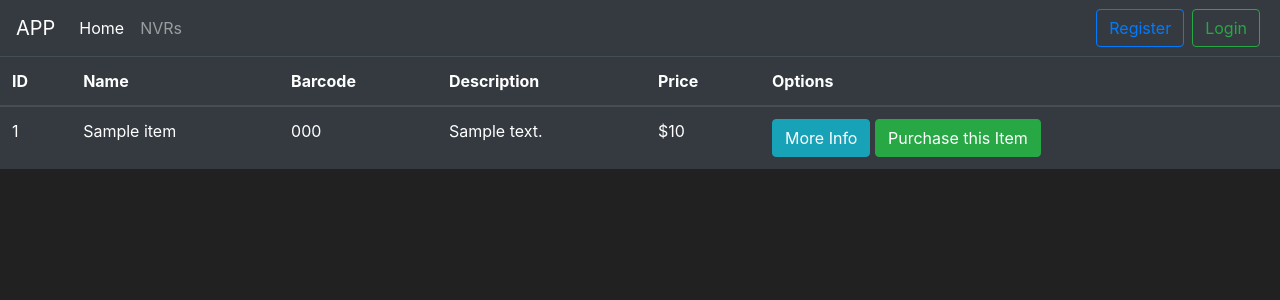
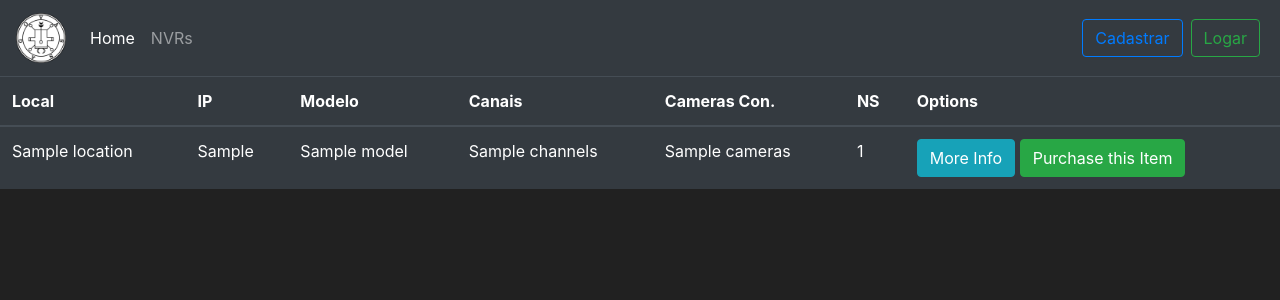
Before and after one commit to Mezali/Panopticon, a Flask app: page /list in a window 1280 px wide. Shown: the top 300 px of the page. Run offline with Flask 3, Linux system fonts and the light colour scheme; a database or web service that is not in the repository returns one stand-in record (values such as "Sample title"); parts of the project's set-up code (start-up, migrations or seed data) failed here and were passed over.

Commit message:
pagina de cadastro

```diff
--- a/aplication/__init__.py
+++ b/aplication/__init__.py
@@ -5,7 +5,8 @@ from flask_pymongo import PyMongo
 from config import VARS
 
 app = Flask(__name__)
-app.config.from_object(VARS)
+app.config['MONGO_URI'] = VARS.MONGO_URI
+app.config['SECRET_KEY'] = VARS.SECRET_KEY
 mongo = PyMongo(app)
 
 from aplication import routes
--- a/aplication/templates/base.html
+++ b/aplication/templates/base.html
@@ -8,7 +8,7 @@
     <!-- Bootstrap CSS -->
     <link rel="stylesheet" href="https://cdn.jsdelivr.net/npm/bootstrap@4.6.2/dist/css/bootstrap.min.css"
           integrity="sha384-xOolHFLEh07PJGoPkLv1IbcEPTNtaed2xpHsD9ESMhqIYd0nLMwNLD69Npy4HI+N" crossorigin="anonymous">
-    <link rel="shortcut icon" href=../static/images/vassago.ico>
+    <link rel="shortcut icon" href="../static/images/vassago.svg">
 
     <title>
         {% block title %}
@@ -20,7 +20,10 @@
 
 <!-- Navbar HERE -->
 <nav class="navbar navbar-expand-md navbar-dark bg-dark">
-    <a class="navbar-brand" href="{{ url_for('index') }}">APP</a>
+    <a class="navbar-brand" href="{{ url_for('index') }}">
+        <img src="{{ url_for('static', filename='images/vassago.ico') }}" alt="App Icon" width="50" height="50">
+    </a>
+
     <button class="navbar-toggler" type="button" data-toggle="collapse" data-target="#navbarCollapse"
             aria-controls="navbarCollapse" aria-expanded="false" aria-label="Toggle navigation">
         <span class="navbar-toggler-icon"></span>
@@ -34,12 +37,12 @@
                 <a class="nav-link" href="{{ url_for('list_nvr') }}">NVRs</a>
             </li>
         </ul>
-        <ul class="nav navbar-nav">
+        <ul class="navbar-nav">
             <li class="nav-item active">
-                <button type="button" class="btn btn-outline-primary mx-1">Register</button>
+                <a href="{{ url_for('register') }}" class="btn btn-outline-primary mx-2 mx-md-1 my-1 my-md-0">Cadastrar</a>
             </li>
             <li class="nav-item">
-                <button type="button" class="btn btn-outline-success mx-1">Login</button>
+                <a href="#" class="btn btn-outline-success mx-2 mx-md-1 my-1 my-md-0">Logar</a>
             </li>
         </ul>
     </div>
--- a/aplication/templates/index.html
+++ b/aplication/templates/index.html
@@ -1,5 +1,5 @@
 {% extends 'base.html' %}
 
 {% block title %}
-    APP market
+    Vassago
 {% endblock %}
--- a/aplication/templates/list.html
+++ b/aplication/templates/list.html
@@ -1,7 +1,7 @@
 {% extends 'base.html' %}
 
 {% block title %}
-    Market Page
+    Listar NVRs
 {% endblock %}
 
 {% block body %}
@@ -9,22 +9,24 @@
     <table class="table table-hover table-dark">
         <thead>
         <tr>
-            <th scope="col">ID</th>
-            <th scope="col">Name</th>
-            <th scope="col">Barcode</th>
-            <th scope="col">Description</th>
-            <th scope="col">Price</th>
+            <th scope="col">Local</th>
+            <th scope="col">IP</th>
+            <th scope="col">Modelo</th>
+            <th scope="col">Canais</th>
+            <th scope="col">Cameras Con.</th>
+            <th scope="col">NS</th>
             <th scope="col">Options</th>
         </tr>
         </thead>
         <tbody>
         {% for item in items %}
             <tr>
-                <td>{{ item._id }}</td>
-                <td>{{ item.name }}</td>
-                <td>{{ item.barcode }}</td>
-                <td>{{ item.description }}</td>
-                <td>${{ item.price }}</td>
+                <td>{{ item.location }}</td>
+                <td>{{ item.IP }}</td>
+                <td>{{ item.model }}</td>
+                <td>{{ item.channels }}</td>
+                <td>{{ item.cameras }}</td>
+                <td>{{ item.serial_number }}</td>
                 <td>
                     <button class="btn btn-info">More Info</button>
                     <button class="btn btn-success">Purchase this Item</button>
```
Also changed, not shown: aplication/forms.py (+5 -5 lines), aplication/templates/register.html (+39 -0 lines), aplication/static/images/vassago.svg (added).
